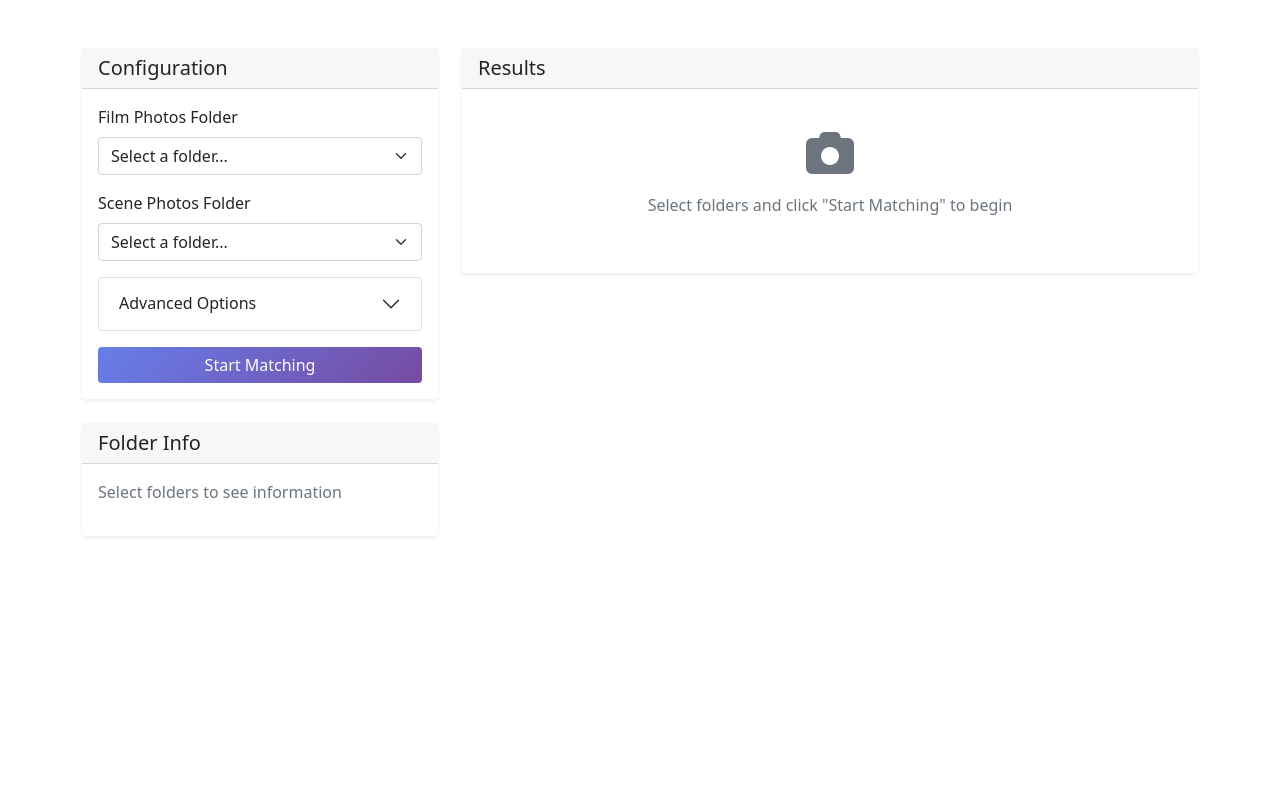
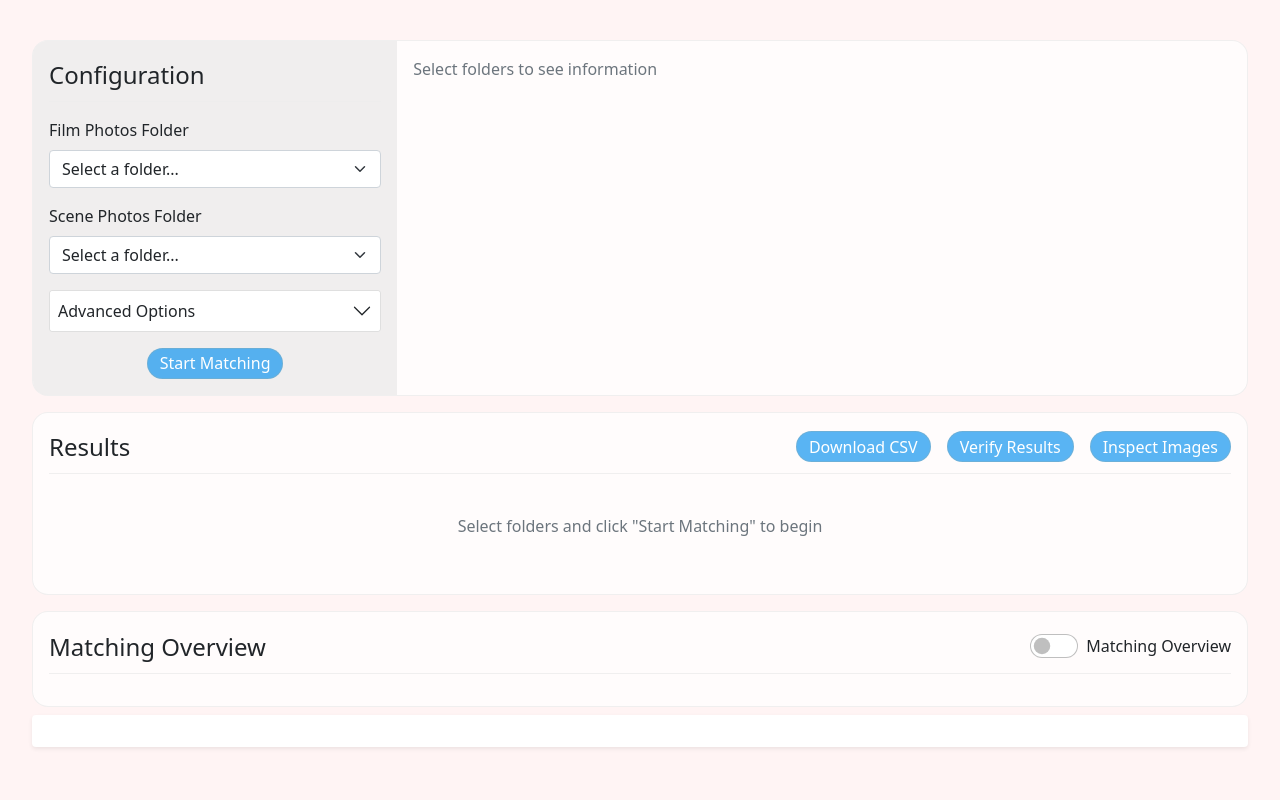
Before and after one commit to wangsheng-wu/scene-sync, a Flask app: page / in a window 1280 px wide. Run offline with Flask 3, Linux system fonts and the light colour scheme; data that the repository does not hold is empty; parts of the project's set-up code (start-up, migrations or seed data) failed here and were passed over.

Commit message:
Updated style

```diff
--- a/app/web/routes.py
+++ b/app/web/routes.py
@@ -17,7 +17,7 @@ import numpy as np
 
 def create_app():
     """Create and configure the Flask application"""
-    app = Flask(__name__)
+    app = Flask(__name__, static_folder='static', static_url_path='/static')
     app.config['SECRET_KEY'] = 'your-secret-key-here'
 
     @app.route('/')
--- /dev/null
+++ b/app/web/static/css/style.css
@@ -0,0 +1,213 @@
+:root {
+    --background-color: #ffffff;
+    --background-color-pink: rgba(255, 244, 244);
+    --background-color-overlay: rgba(255, 255, 255, 0.75);
+    --background-color-dim: rgba(235, 234, 234, 0.75);
+    --border-color: rgba(239, 238, 238, 0.9);
+    --box-shadow: 0 0 1rem rgba(0, 0, 0, 0.2);
+    --accent-color: #89d0ff;
+    --button-background-color: #ededed;
+    --button-background-color-hover: #b9b9b9;
+    --button-background-accent-color: #1899f0b7;
+    --button-background-accent-color-hover: #1a9af5de;
+    --button-border: 1.5px solid rgba(0, 0, 0, 0.15);
+    --button-border-accent: 1.5px solid rgba(127, 171, 191, 0.5);
+    --button-shadow: 0 0 0.5rem rgba(0, 0, 0, 0.25);
+    --text-primary: #000000;
+    --text-secondary: #666666;
+    --text-reverse: #ffffff;
+}
+
+body {
+    background-color: var(--background-color-pink);
+}
+
+button {
+    background-color: var(--button-background-accent-color);
+    color: var(--text-reverse);
+    border: var(--button-border-accent);
+    padding: 0.15rem 0.75rem;
+    border-radius: 1rem;
+    font-size: 1rem;
+}
+
+button:hover {
+    background-color: var(--button-background-accent-color-hover);
+    box-shadow: var(--button-shadow);
+}
+
+.icon-word-button {
+    display: inline-flex;
+    flex-direction: row;
+    align-items: center;
+    justify-content: center;
+    padding-left: 0.5rem;
+    gap: 0.15rem;
+}
+
+.main-container {
+    margin: 2rem;
+    display: flex;
+    flex-direction: column;
+}
+
+.function-box {
+    margin: 0.5rem 0;
+    background-color: var(--background-color-overlay);
+    padding: 1rem;
+    border: 1.5px solid var(--border-color);
+    border-radius: 1rem;
+    /* box-shadow: var(--box-shadow); */
+}
+
+.function-box.left-right-box {
+    display: flex;
+    flex-direction: row;
+    padding: 0;
+}
+
+.function-box-left {
+    width: 30%;
+    border-radius: calc(1rem - 1.5px) 0 0 calc(1rem - 1.5px);
+    background-color: var(--background-color-dim);
+    padding: 1rem;
+
+}
+
+.function-box-right {
+    width: 70%;
+    background-color: transparent;
+    padding: 1rem;
+    border-radius: 0 calc(1rem - 1.5px) calc(1rem - 1.5px) 0;
+}
+
+.function-box-header {
+    font-size: 1.5rem;
+    margin-bottom: 1rem;
+    display: flex;
+    justify-content: space-between;
+    align-items: center;
+    border-bottom: 1.5px solid var(--border-color);
+    padding-bottom: 0.5rem;
+}
+
+.header-button-container {
+    display: flex;
+    align-items: center;
+    gap: 1rem;
+}
+
+.form-switch {
+    display: flex;
+    align-items: center;
+    gap: 0.5rem;
+}
+
+.form-check-label {
+    font-size: 1rem;
+}
+
+.form-check-input {
+    margin-bottom: 0.35rem;
+}
+
+
+.form-button-container {
+    display: flex;
+    justify-content: center;
+    width: 100%;
+    margin-top: 1rem;
+    font-size: 1rem;
+}
+
+.accordion-button {
+    padding: 0.5rem;
+}
+
+
+
+
+
+.card {
+    border: none;
+    box-shadow: 0 0.125rem 0.25rem rgba(0, 0, 0, 0.075);
+    transition: box-shadow 0.15s ease-in-out;
+}
+
+.card:hover {
+    box-shadow: 0 0.5rem 1rem rgba(0, 0, 0, 0.15);
+}
+
+.btn-primary {
+    background: linear-gradient(135deg, #667eea 0%, #764ba2 100%);
+    border: none;
+}
+
+.btn-primary:hover {
+    background: linear-gradient(135deg, #5a6fd8 0%, #6a4190 100%);
+}
+
+.loading {
+    display: none;
+}
+
+.results-table {
+    max-height: 400px;
+    overflow-y: auto;
+}
+
+.confidence-high {
+    color: #28a745;
+}
+
+.confidence-medium {
+    color: #ffc107;
+}
+
+.confidence-low {
+    color: #dc3545;
+}
+
+.chart-container {
+    position: relative;
+    height: 300px;
+    margin-bottom: 1rem;
+}
+
+.visualization-section {
+    margin-top: 2rem;
+}
+
+.image-comparison-container {
+    display: flex;
+    align-items: center;
+    justify-content: center;
+    gap: 20px;
+    overflow-x: auto;
+    padding: 20px 0;
+}
+
+.image-container {
+    position: relative;
+    display: inline-block;
+}
+
+.connection-area {
+    min-width: 100px;
+    height: 400px;
+    position: relative;
+}
+
+.keypoint {
+    position: absolute;
+    border-radius: 50%;
+    border: 2px solid white;
+}
+
+.keypoint.film {
+    background-color: #ff0000;
+}
+
+.keypoint.scene {
+    background-color: #00ff00;
+}
--- a/app/web/templates/index.html
+++ b/app/web/templates/index.html
@@ -3,91 +3,22 @@
 <head>
     <meta charset="UTF-8">
     <meta name="viewport" content="width=device-width, initial-scale=1.0">
-    <title>Scene Sync - Photo Matching</title>
+    <title>SceneSync</title>
     <link href="https://cdn.jsdelivr.net/npm/bootstrap@5.1.3/dist/css/bootstrap.min.css" rel="stylesheet">
     <link href="https://cdnjs.cloudflare.com/ajax/libs/font-awesome/6.0.0/css/all.min.css" rel="stylesheet">
+    <link href="{{ url_for('static', filename='css/style.css') }}" rel="stylesheet">
     <script src="https://cdn.jsdelivr.net/npm/chart.js"></script>
-    <style>
-        .hero-section {
-            background: linear-gradient(135deg, #667eea 0%, #764ba2 100%);
-            color: white;
-            padding: 4rem 0;
-        }
-        .card {
-            border: none;
-            box-shadow: 0 0.125rem 0.25rem rgba(0, 0, 0, 0.075);
-            transition: box-shadow 0.15s ease-in-out;
-        }
-        .card:hover {
-            box-shadow: 0 0.5rem 1rem rgba(0, 0, 0, 0.15);
-        }
-        .btn-primary {
-            background: linear-gradient(135deg, #667eea 0%, #764ba2 100%);
-            border: none;
-        }
-        .btn-primary:hover {
-            background: linear-gradient(135deg, #5a6fd8 0%, #6a4190 100%);
-        }
-        .loading {
-            display: none;
-        }
-        .results-table {
-            max-height: 400px;
-            overflow-y: auto;
-        }
-        .confidence-high { color: #28a745; }
-        .confidence-medium { color: #ffc107; }
-        .confidence-low { color: #dc3545; }
-        .chart-container {
-            position: relative;
-            height: 300px;
-            margin-bottom: 1rem;
-        }
-        .visualization-section {
-            margin-top: 2rem;
-        }
-        .image-comparison-container {
-            display: flex;
-            align-items: center;
-            justify-content: center;
-            gap: 20px;
-            overflow-x: auto;
-            padding: 20px 0;
-        }
-        .image-container {
-            position: relative;
-            display: inline-block;
-        }
-        .connection-area {
-            min-width: 100px;
-            height: 400px;
-            position: relative;
-        }
-        .keypoint {
-            position: absolute;
-            border-radius: 50%;
-            border: 2px solid white;
-        }
-        .keypoint.film {
-            background-color: #ff0000;
-        }
-        .keypoint.scene {
-            background-color: #00ff00;
-        }
-    </style>
 </head>
 <body>
 
     <!-- Main Content -->
-    <div class="container mt-5">
-        <div class="row">
-            <!-- Configuration Panel -->
-            <div class="col-lg-4">
-                <div class="card mb-4">
-                    <div class="card-header">
-                        <h5 class="mb-0">Configuration</h5>
+    <div class="main-container">
+        <div class="function-box left-right-box">
+            <div class="function-box-left">
+                <div class="function-box-header">
+                    Configuration
                 </div>
-                    <div class="card-body">
+                <div class="function-box-content">
                     <form id="matchingForm">
                         <!-- Film Folder Selection -->
                         <div class="mb-3">
@@ -108,11 +39,11 @@
                         <!-- Advanced Options -->
                         <div class="accordion" id="advancedOptions">
                             <div class="accordion-item">
-                                    <h2 class="accordion-header">
+                                <div class="accordion-header">
                                     <button class="accordion-button collapsed" type="button" data-bs-toggle="collapse" data-bs-target="#collapseOne">
                                         Advanced Options
                                     </button>
-                                    </h2>
+                                </div>
                                 <div id="collapseOne" class="accordion-collapse collapse" data-bs-parent="#advancedOptions">
                                     <div class="accordion-body">
                                         <div class="mb-3">
@@ -138,64 +69,65 @@
                         </div>
 
                         <!-- Submit Button -->
-                            <button type="submit" class="btn btn-primary w-100" id="matchButton" style="margin-top: 1rem;">
+                        <div class="form-button-container">
+                            <button type="submit" id="matchButton">
                                 Start Matching
                             </button>
+                        </div>
                     </form>
                 </div>
             </div>
 
-                <!-- Folder Information -->
-                <div class="card">
-                    <div class="card-header">
-                        <h5 class="mb-0">Folder Info</h5>
-                    </div>
-                    <div class="card-body">
+            <div class="function-box-right">
+                <div class="function-box-content">
                     <div id="folderInfo">
                         <p class="text-muted">Select folders to see information</p>
                     </div>
                 </div>
             </div>
+
         </div>
-
-            <!-- Results Panel -->
-            <div class="col-lg-8">
-                <div class="card" style="margin-bottom: 1rem;">
-                    <div class="card-header d-flex justify-content-between align-items-center">
-                        <h5 class="mb-0">Results</h5>
-                        <div id="downloadSection" style="display: none;">
-                            <button class="btn btn-sm btn-outline-primary" id="downloadBtn">
-                                <i class="fas fa-download"></i> Download CSV
+        <div class="function-box">
+            <div class="function-box-header">
+                Results
+                <div class="header-button-container">
+                    <button id="downloadBtn">
+                        Download CSV
                     </button>
-                            <button class="btn btn-sm btn-outline-success ms-2" id="verifyBtn">
-                                <i class="fas fa-check-circle"></i> Verify Results
+                    <button id="verifyBtn">
+                        Verify Results
                     </button>
-                            <button class="btn btn-sm btn-outline-info ms-2" id="inspectBtn">
-                                <i class="fas fa-search"></i> Inspect Images
+                    <button id="inspectBtn">
+                        Inspect Images
                     </button>
                 </div>
-                        <div class="form-check form-switch ms-3" id="toggleVisualizationsContainer" style="display: none;">
-                          <input class="form-check-input" type="checkbox" id="toggleVisualizations" checked>
-                          <label class="form-check-label" for="toggleVisualizations" style="font-size: 0.9em;">Matching Overview</label>
             </div>
-                    </div>
-                    <div class="card-body">
+            <div class="function-box-content">
                 <div id="loading" class="loading text-center py-4">
                     <div class="spinner-border text-primary" role="status">
                         <span class="visually-hidden">Loading...</span>
                     </div>
                     <p class="mt-2">Processing photos...</p>
                 </div>
-
                 <div id="resultsContent">
                     <div class="text-center text-muted py-4">
-                                <i class="fas fa-camera fa-3x mb-3"></i>
                         <p>Select folders and click "Start Matching" to begin</p>
                     </div>
                 </div>
+            </div>
+        </div>
 
-                        <!-- Visualizations Section -->
-                        <div id="visualizationsSection" class="visualization-section" style="display: none;">
+        <div class="function-box">
+            <div class="function-box-header">
+                Matching Overview
+                <div class="header-button-container">
+                    <div class="form-check form-switch" id="toggleVisualizationsContainer">
+                        <input class="form-check-input" type="checkbox" id="toggleVisualizations" checked>
+                        <label class="form-check-label" for="toggleVisualizations">Matching Overview</label>
+                    </div>
+                </div>
+            </div>
+            <div class="function-box-content" id="visualizationsSection" style="display: none;">
                 <div class="row">
                     <div class="col-md-6">
                         <div class="card">
@@ -223,6 +155,18 @@
                     </div>
                 </div>
             </div>
+        </div>
+
+
+        <div class="row">
+
+            <!-- Results Panel -->
+            <div>
+                <div class="card" style="margin-bottom: 1rem;">
+
+                    <div class="card-body">
+
+
 
                         <!-- Verification Results -->
                         <div id="verificationContent" style="display: none;">
@@ -470,9 +414,6 @@
 
                     displayResults(data.results, data.total_matches, resultMessage);
                     createVisualizations(data.results);
-                    showDownloadSection();
-                    // Show the toggle switch after a successful match
-                    document.getElementById('toggleVisualizationsContainer').style.display = 'block';
                 } else {
                     showError('Matching failed: ' + data.error);
                 }
@@ -973,10 +914,6 @@
             verificationContent.style.display = 'none';
         }
 
-        // Show download section
-        function showDownloadSection() {
-            document.getElementById('downloadSection').style.display = 'block';
-        }
 
         // Download results
         function downloadResults() {
@@ -1009,7 +946,7 @@
 
                     if (data.success) {
                         infoHtml += `
-                            <div class="mb-3">
+                            <div class="folder-info">
                                 <h6>Film Folder: ${filmFolder}</h6>
                                 <p class="mb-1"><small class="text-muted">${data.total_images} images found</small></p>
                             </div>
@@ -1031,7 +968,7 @@
 
                     if (data.success) {
                         infoHtml += `
-                            <div class="mb-3">
+                            <div class="folder-info">
                                 <h6>Scene Folder: ${sceneFolder}</h6>
                                 <p class="mb-1"><small class="text-muted">${data.total_images} images found</small></p>
                             </div>
--- a/main.py
+++ b/main.py
@@ -23,7 +23,7 @@ def main():
         print("Starting Scene Sync web server...")
         print("Open http://localhost:5001 in your browser")
         print("Press Ctrl+C to stop the server")
-        app.run(debug=False, host='0.0.0.0', port=5001)
+        app.run(debug=True, host='0.0.0.0', port=5001, use_reloader=False)
     else:
         # Start CLI interface
         cli()
```
Lines whose indentation alone changed are shown as unchanged.
